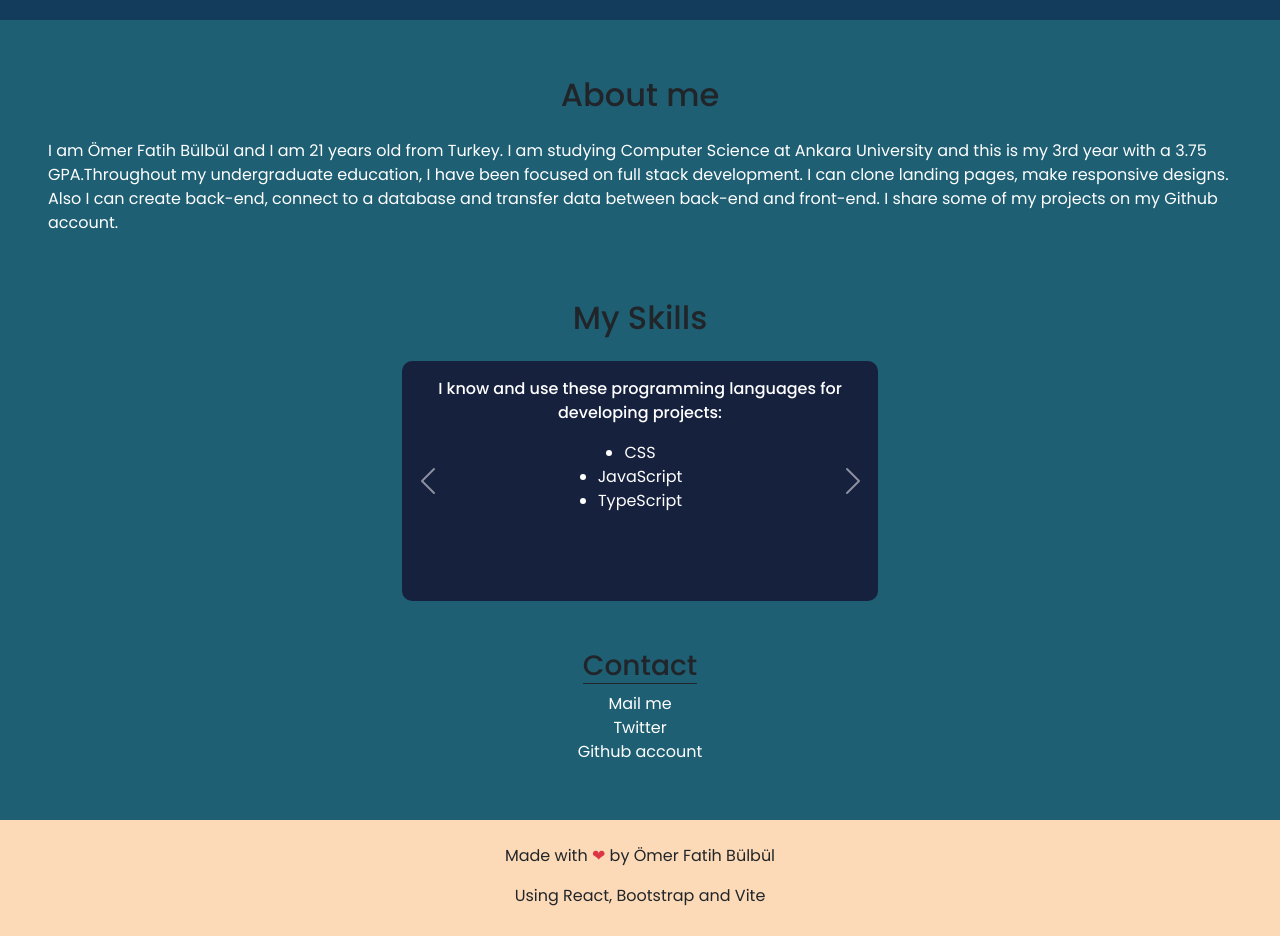
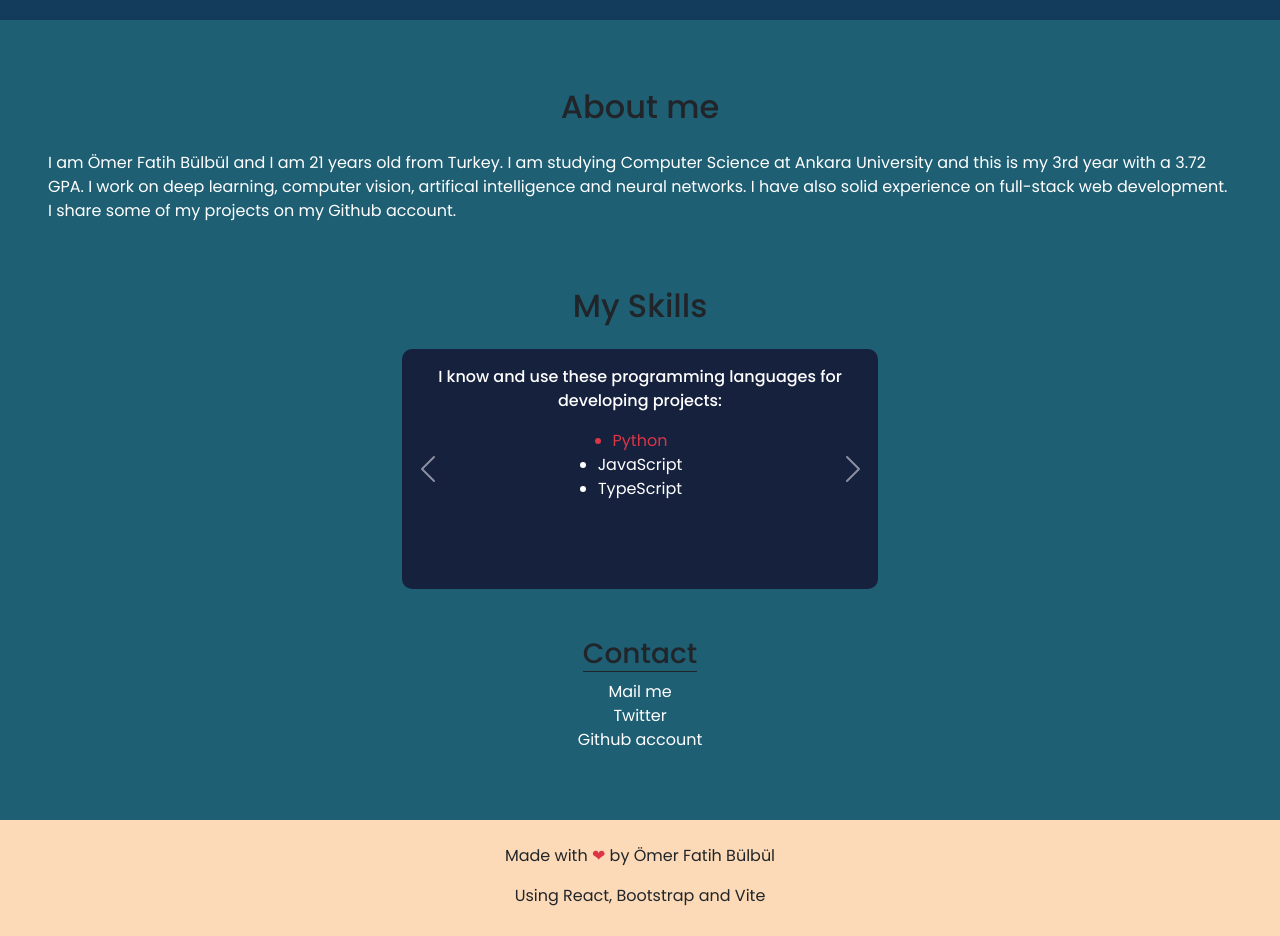
Before and after one commit to fatihbulbul1/fatihbulbul1.github.io, a React (Vite) app: page / in a window 1280 px wide. Shown: the part 1580-2516 px from the top of the page. Built offline with nearby package versions, Linux system fonts and the light colour scheme; no server answers.

Commit message:
about section and readme display issues

```diff
--- a/src/assets/components/About.tsx
+++ b/src/assets/components/About.tsx
@@ -11,11 +11,10 @@ export const About = () => {
         <p>
           I am Ömer Fatih Bülbül and I am 21 years old from Turkey. I am
           studying Computer Science at Ankara University and this is my 3rd year
-          with a 3.75 GPA.Throughout my undergraduate education, I have been
-          focused on full stack development. I can clone landing pages, make
-          responsive designs. Also I can create back-end, connect to a database
-          and transfer data between back-end and front-end. I share some of my
-          projects on my Github account.
+          with a 3.72 GPA. I work on deep learning, computer vision, artifical
+          intelligence and neural networks. I have also solid experience on
+          full-stack web development. I share some of my projects on my Github
+          account.
         </p>
         <h2 className="mt-5 text-center text-dark">My Skills</h2>
         <div
@@ -31,7 +30,7 @@ export const About = () => {
                   projects:
                 </p>
                 <ul>
-                  <li>CSS</li>
+                  <li className="text-danger">Python</li>
                   <li>JavaScript</li>
                   <li>TypeScript</li>
                 </ul>
@@ -40,7 +39,21 @@ export const About = () => {
             <div className="carousel-item p-3">
               <div className="text-center w-100 d-flex flex-column justify-content-center align-items-center">
                 <p className="ul-text">
-                  I know and use these frameworks for developing projects:
+                  I am using these frameworks for developing projects:
+                </p>
+                <ul>
+                  <li>OpenCV</li>
+                  <li>Tensorflow</li>
+                  <li>Pytorch</li>
+                  <li>Numpy</li>
+                  <li>Keras</li>
+                </ul>
+              </div>
+            </div>
+            <div className="carousel-item p-3">
+              <div className="text-center w-100 d-flex flex-column justify-content-center align-items-center">
+                <p className="ul-text">
+                  I have also experience in these development environments:
                 </p>
                 <ul>
                   <li>React</li>
@@ -54,11 +67,10 @@ export const About = () => {
             <div className="carousel-item p-3">
               <div className="text-center w-100 d-flex flex-column justify-content-center align-items-center">
                 <p className="ul-text">
-                  I am also comfortable with these languages/tools:
+                  Besides, I am comfortable with these languages/tools:
                 </p>
                 <ul>
                   <li>Java/C#</li>
-                  <li>Python</li>
                   <li>C/C++</li>
                   <li>SQL/NoSQL</li>
                 </ul>
--- a/src/assets/components/Projects.tsx
+++ b/src/assets/components/Projects.tsx
@@ -32,20 +32,7 @@ export const Projects = () => {
                 className="thumbnail"
                 onClick={() => window.open(repo.html_url)}
                 onError={(e) => {
-                  switch (repo.name) {
-                    case "react-responsive-url-shortener":
-                      e.currentTarget.src = `https://raw.githubusercontent.com/fatihbulbul1/react-responsive-url-shortener/main/src/images/screenshot_main.png`;
-                      break;
-                    case "react-color-guesser":
-                      e.currentTarget.src = `https://raw.githubusercontent.com/fatihbulbul1/react-color-guesser/main/images/screenshot_main.png`;
-                      break;
-                    case "react-ip-tracker-app":
-                      e.currentTarget.src = `https://raw.githubusercontent.com/fatihbulbul1/react-ip-tracker-app/main/images/screenshot_main.png`;
-                      break;
-                    case "react-rest-countries-api":
-                      e.currentTarget.src =
-                        "https://raw.githubusercontent.com/fatihbulbul1/react-rest-countries-api/main/images/screenshot_light.png";
-                  }
+                  e.currentTarget.src = `https://raw.githubusercontent.com/fatihbulbul1/${repo.name}/main/images/screenshot.png`;
                 }}
                 src={url}
                 alt=""
--- a/src/index.css
+++ b/src/index.css
@@ -96,6 +96,9 @@ nav:hover {
 .carousel-item:nth-child(3) {
   background-color: #533483;
 }
+.carousel-item:nth-child(4) {
+  background-color: #356785;
+}
 @keyframes nav-animation {
   0% {
     height: 0;
```
